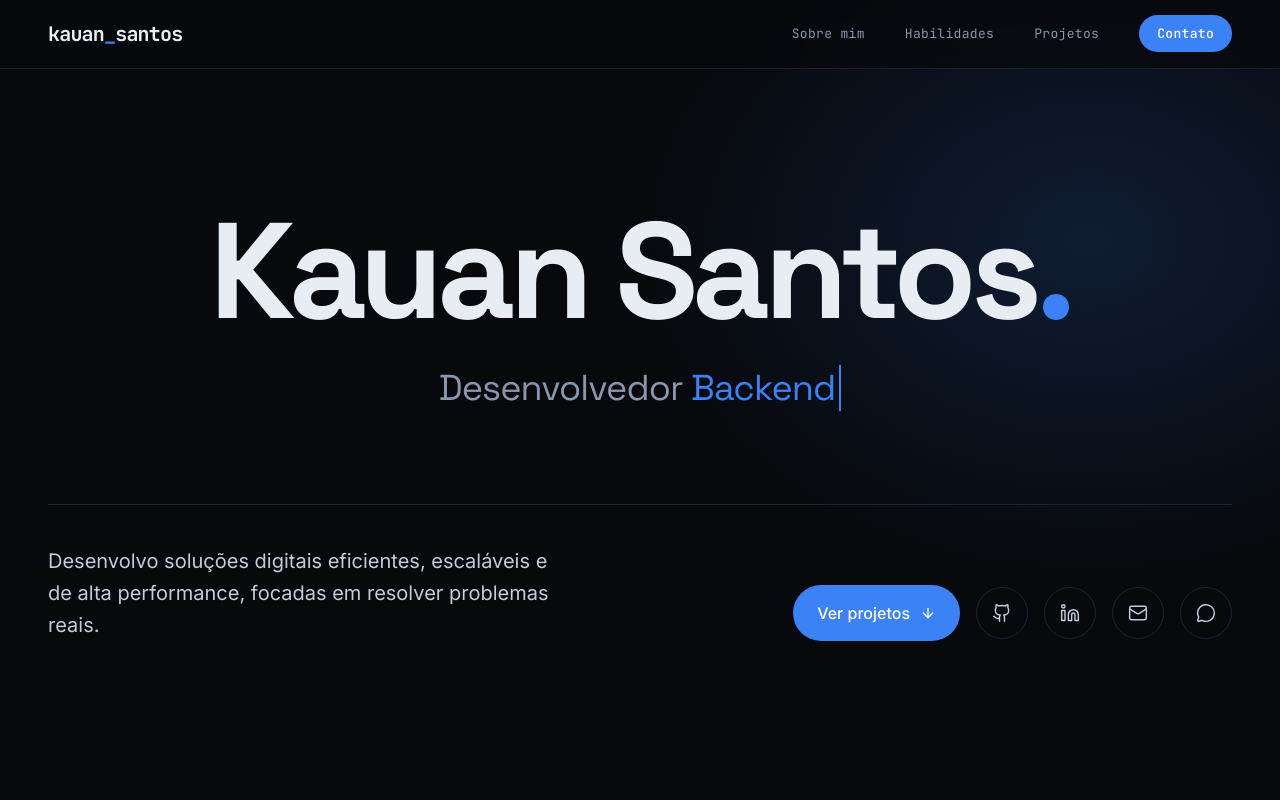
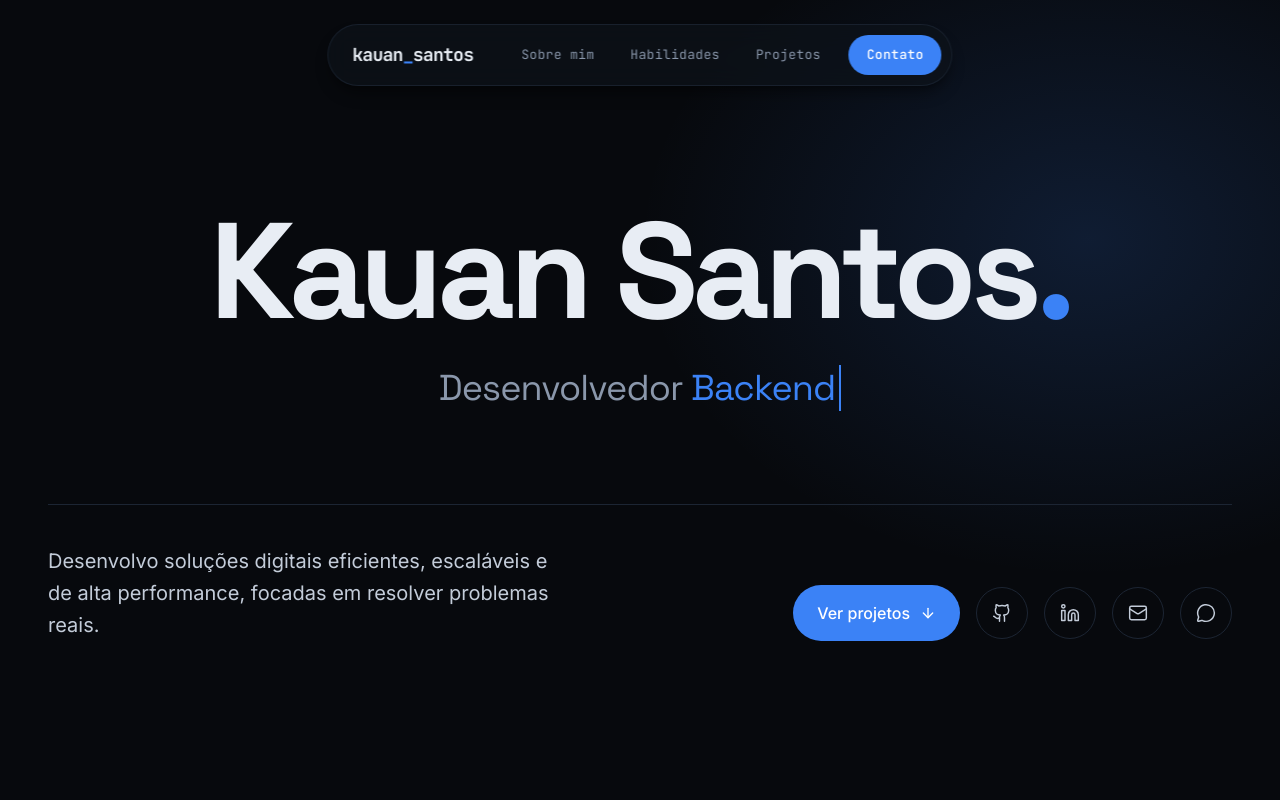
Before and after one commit to kauanguilhermesantos/portfolio, a React (Vite) app: page / in a window 1280 px wide. Shown: the top 800 px of the page. Built offline with nearby package versions, Linux system fonts and the light colour scheme.

Commit message:
feat(Header): header flutuante arredondado e menu flutuante animado

```diff
--- a/src/components/Header.jsx
+++ b/src/components/Header.jsx
@@ -1,61 +1,34 @@
 import { useState } from "react"
-import { Menu, X } from "lucide-react"
 
 const links = [
   { name: "Sobre mim", href: "#sobre" },
   { name: "Habilidades", href: "#habilidades" },
   { name: "Projetos", href: "#projetos" },
+  { name: "Contato", href: "#contato" },
 ]
 
 export default function Header() {
   const [menuOpen, setMenuOpen] = useState(false)
+  const linha = "absolute left-0 h-[1.5px] w-full bg-fg transition-transform duration-300 ease-suave"
 
   return (
-    <header className="fixed inset-x-0 top-0 z-50 border-b border-line bg-ink/75 backdrop-blur-md">
-      <div className="mx-auto flex max-w-7xl items-center justify-between px-6 py-5 md:px-12">
-        <a href="/" aria-label="Kauan Santos — início" className="font-mono text-lg font-bold tracking-[-0.04em] text-fg md:text-xl">
+    <header className="fixed left-1/2 top-6 z-50 w-[calc(100%-2rem)] max-w-fit -translate-x-1/2 animate-fade-in-down">
+      <div className="flex items-center gap-8 rounded-full border border-line/80 bg-surface/70 py-2.5 pl-6 pr-2.5 shadow-lg shadow-black/40 backdrop-blur-md">
+        <a href="/" aria-label="Kauan Santos — início" className="font-mono text-lg font-bold tracking-[-0.04em] text-fg">
           kauan<span className="text-accent">_</span>santos
         </a>
 
         <nav className="hidden md:block">
-          <ul className="flex items-center gap-10 font-mono text-[13px] tracking-wide">
+          <ul className="flex items-center gap-1 font-mono text-[13px] tracking-wide">
             {links.map((link) => (
-              <li key={link.href}>
-                <a href={link.href} className="text-muted transition-colors hover:text-fg">
-                  {link.name}
-                </a>
-              </li>
-            ))}
-            <li>
-              <a
-                href="#contato"
-                className="rounded-full bg-accent px-[18px] py-2.5 font-medium text-white transition-colors hover:bg-blue-500"
-              >
-                Contato
-              </a>
-            </li>
-          </ul>
-        </nav>
-
-        <button
-          className="text-fg md:hidden"
-          onClick={() => setMenuOpen(!menuOpen)}
-          aria-label={menuOpen ? "Fechar menu" : "Abrir menu"}
-          aria-expanded={menuOpen}
-        >
-          {menuOpen ? <X className="h-6 w-6" /> : <Menu className="h-6 w-6" />}
-        </button>
-      </div>
-
-      {menuOpen && (
-        <nav className="border-t border-line bg-ink md:hidden">
-          <ul className="flex flex-col gap-1 px-6 py-6 font-mono text-sm">
-            {[...links, { name: "Contato", href: "#contato" }].map((link) => (
               <li key={link.href}>
                 <a
                   href={link.href}
-                  onClick={() => setMenuOpen(false)}
-                  className="block py-3 text-soft transition-colors hover:text-accent"
+                  className={
+                    link.href === "#contato"
+                      ? "ml-2 block rounded-full bg-accent px-[18px] py-2.5 font-medium text-white transition-colors hover:bg-blue-500"
+                      : "block rounded-full px-4 py-2.5 text-muted transition-colors hover:bg-white/5 hover:text-fg"
+                  }
                 >
                   {link.name}
                 </a>
@@ -63,7 +36,40 @@ export default function Header() {
             ))}
           </ul>
         </nav>
-      )}
+
+        <button
+          className="relative flex h-10 w-10 items-center justify-center rounded-full bg-white/5 md:hidden"
+          onClick={() => setMenuOpen(!menuOpen)}
+          aria-label={menuOpen ? "Fechar menu" : "Abrir menu"}
+          aria-expanded={menuOpen}
+        >
+          <span className="relative h-3 w-5">
+            <span className={`${linha} ${menuOpen ? "top-1.5 rotate-45" : "top-0"}`} />
+            <span className={`${linha} ${menuOpen ? "top-1.5 -rotate-45" : "top-3"}`} />
+          </span>
+        </button>
+      </div>
+
+      <nav
+        className={`absolute inset-x-0 top-full mt-2 origin-top rounded-2xl border border-line bg-surface/95 p-2 shadow-lg shadow-black/40 backdrop-blur-md transition duration-300 ease-suave md:hidden ${
+          menuOpen ? "translate-y-0 scale-100 opacity-100" : "pointer-events-none -translate-y-2 scale-95 opacity-0"
+        }`}
+      >
+        <ul className="flex flex-col font-mono text-sm">
+          {links.map((link) => (
+            <li key={link.href}>
+              <a
+                href={link.href}
+                tabIndex={menuOpen ? 0 : -1}
+                onClick={() => setMenuOpen(false)}
+                className="block rounded-xl px-4 py-3 text-soft transition-colors hover:bg-white/5 hover:text-accent"
+              >
+                {link.name}
+              </a>
+            </li>
+          ))}
+        </ul>
+      </nav>
     </header>
   )
 }
```
